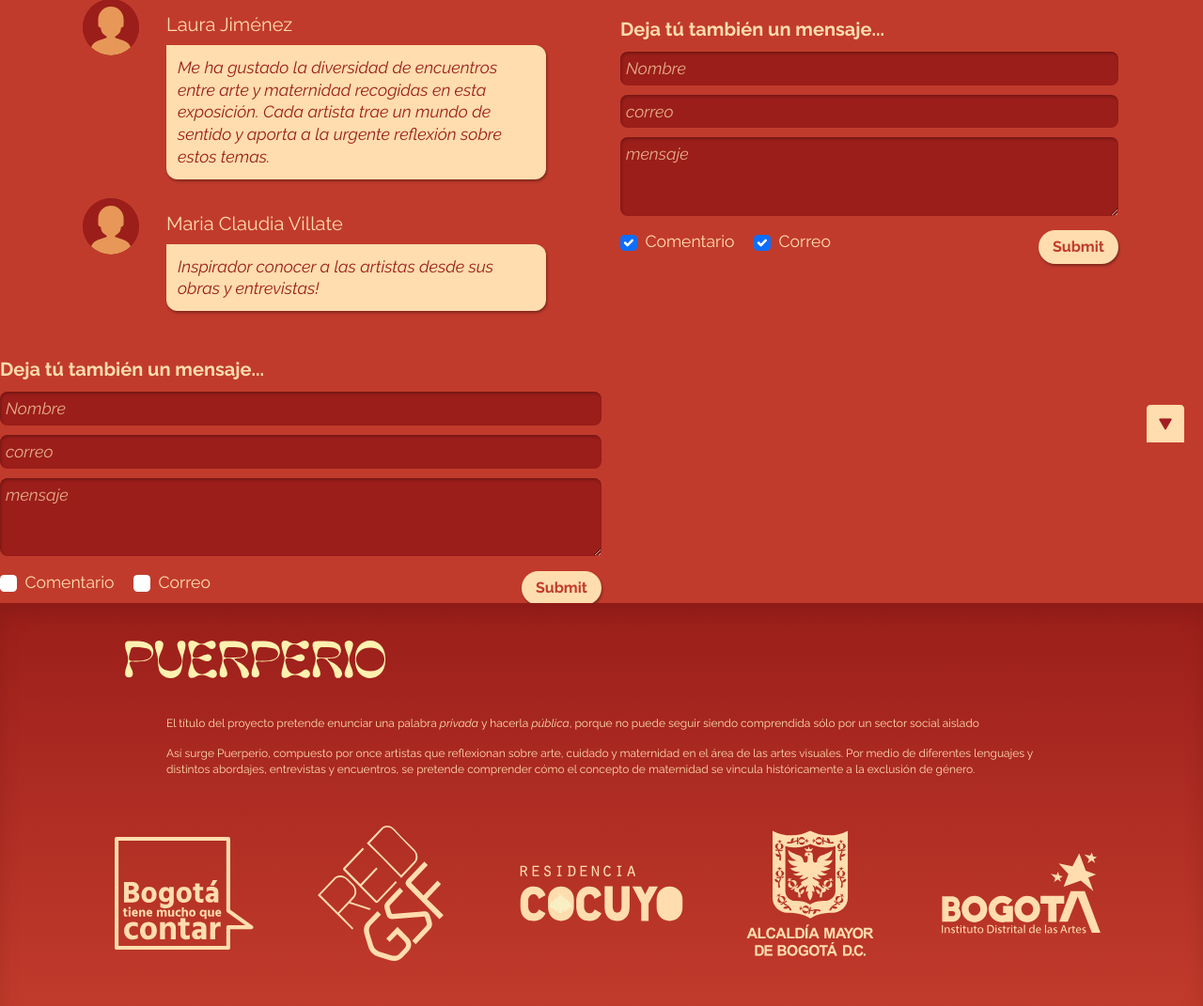
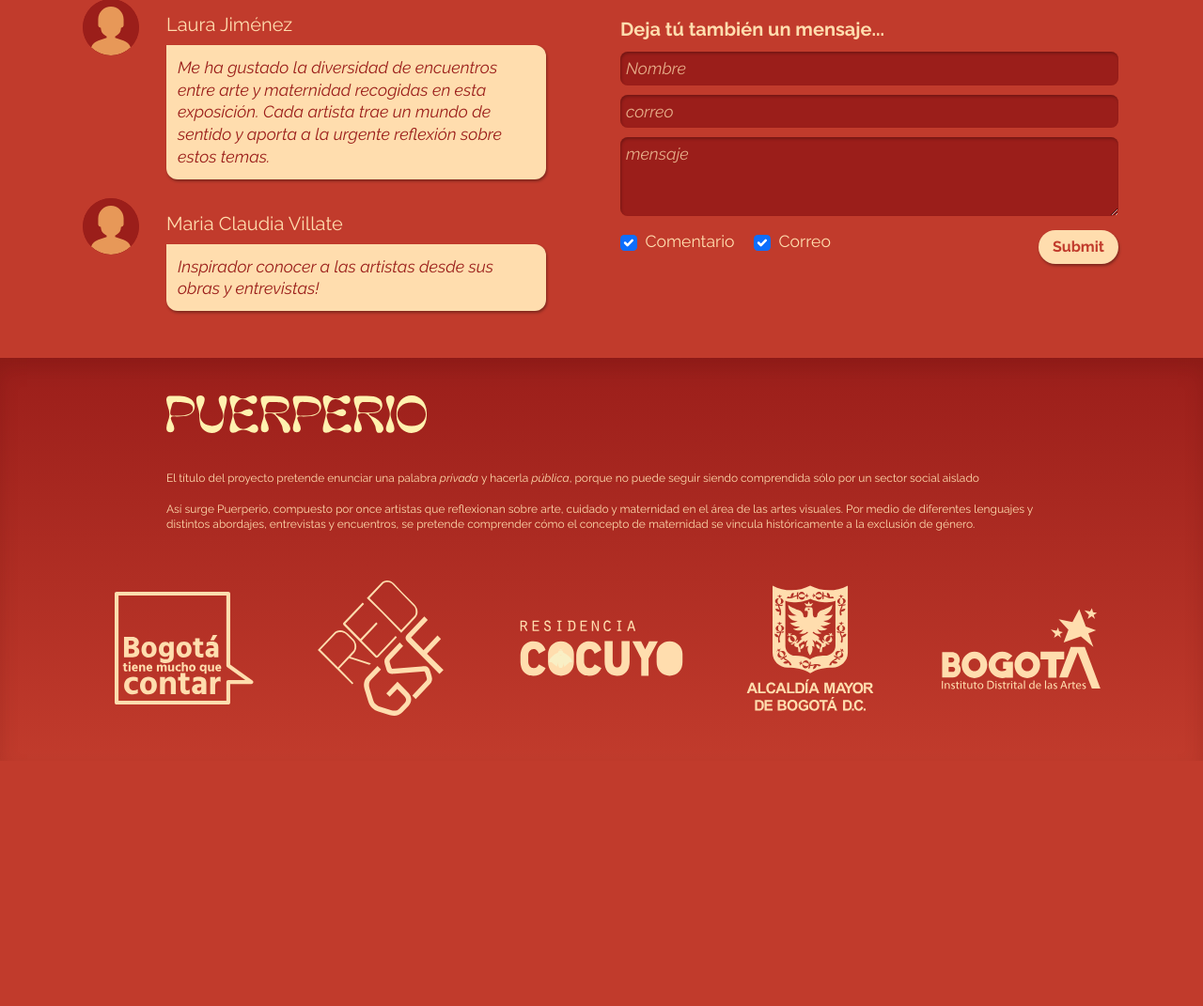
Before and after one commit to jlixerkun/puerperio1, a PHP site: page /es/contacto.php in a window 1280 px wide. Shown: the part 329-1400 px from the top of the page at 94% size. After the commit the page ends 1105 px from the top, so only its background shows below. Run offline with PHP 8.4, Linux system fonts and the light colour scheme; data that the repository does not hold is empty.

Commit message:
ajuste de nuevo

```diff
--- a/es/contacto.php
+++ b/es/contacto.php
@@ -29,30 +29,6 @@
     }
 }
 ?>
-<?php
-        if ($_SERVER["REQUEST_METHOD"] == "POST") {
-        $nombre = $_POST["nombre"];
-        $correo = $_POST["correo"];
-        $mensaje = $_POST["mensaje"];
-        $enviadoPor = "proyectococuyo@gmail.com";
-
-        $to = "afpera@gmail.com";
-        $subject = "Entrada de Formulario en puerperio.org";
-
-        $message = "Nombre: $nombre\n..";
-        $message .= "Correo: $correo\n..";
-        $message .= "Mensaje:\n..$mensaje";
-
-        $headers = "From: $enviadoPor\r\n..";
-        $headers .= "Reply-To: $enviadoPor\r\n..";
-
-        if (mail($to, $subject, $message, $headers)) {
-            $response = "¡Hemos recibido tu mensaje. Pronto podrás verlo publicado!";
-        } else {
-            $response = "Ha habido un error al enviar tu mensaje. Por favor intenta de nuevo o escribe directamente al correo proyectococuyo@gmail.com";
-        }
-    }
-    ?>
 
 <!DOCTYPE html>
 <html data-bs-theme="light" lang="es">
@@ -123,29 +99,6 @@
                     </div>
                 </div>
 
-                <div class="col msgbox col-md-6">
-                    <h5 class="fw-bold" style="color: var(--bs-secondary);padding-bottom: 4px;">Deja tú también un mensaje...</h5>
-
-                    <form action="./contacto.php" method="post" name="mandelo" id="mandelo">
-                        <input type="text" class="formInput" placeholder="Nombre" name="nombre">
-                        <input type="email" class="formInput" placeholder="correo" name="correo">
-                        <textarea class="formInput" placeholder="mensaje" rows="3" name="mensaje"></textarea>
-                        <div class="form-check form-check-inline"><input class="form-check-input" type="checkbox" id="formCheck-1"><label class="form-check-label" for="formCheck-1">Comentario</label></div>
-                        <div class="form-check form-check-inline"><input class="form-check-input" type="checkbox" id="formCheck-2"><label class="form-check-label" for="formCheck-2">Correo</label></div>
-                        <input class="btn btn-primary" type="submit">
-                    </form>
-
-                    <section class="main row">
-                        <h2>
-                            <?php
-                            if ($response) {
-                                echo $response;
-                            }
-                            ?>
-                        </h2>
-                    </section>
-
-                </div>
             </div>
         </div>
     </section>
```
